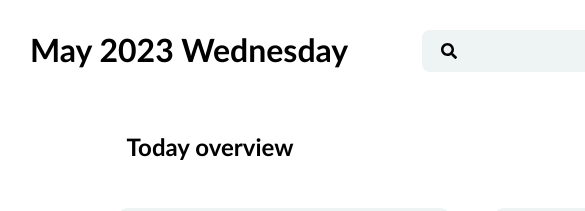
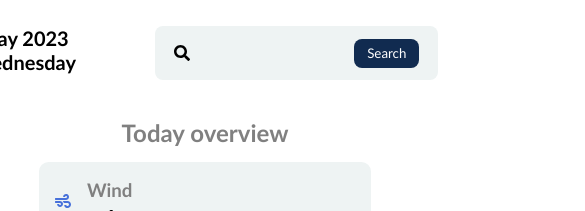
Before and after one commit to Rjmnhr/react-weather-app-2, a React (Create React App) app: page / in a window 390 px wide. Shown: the top 211 px of the page, 585 px wide, since content can reach past the window. Built offline with nearby package versions, Linux system fonts and the light colour scheme; no server answers.

Commit message:
media-query

```diff
--- a/src/App.css
+++ b/src/App.css
@@ -1,5 +1,12 @@
 .App {
   text-align: center;
+}
+.container{
+  display: flex;
+  background-color: black;
+  margin: 0;
+  padding: 0;
+
 }
 
 .App-logo {
@@ -36,3 +43,11 @@
     transform: rotate(360deg);
   }
 }
+
+@media (max-width: 768px) {
+
+    .container{
+      flex-direction: column;
+    }
+
+}
--- a/src/App.js
+++ b/src/App.js
@@ -8,7 +8,7 @@
   return (
     <div className="App">
       <AppContextProvider>
-        <div style={{ display: "flex" }} className="container">
+        <div style={{ background: "black" }} className="container">
           <MainPage />
           <LeftSideBar />
           <GetData />
--- a/src/components/left-side-bar/style.jsx
+++ b/src/components/left-side-bar/style.jsx
@@ -86,6 +86,13 @@
     margin-left: 0;
 }
 
+@media (max-width: 768px) {
+    .main-container{
+        width:100%;
+        border-radius: 8px 8px 0px 0px;
+    }
+}
+
 `
 
 export default LeftSideBarStyled;
--- a/src/components/main-page/index.jsx
+++ b/src/components/main-page/index.jsx
@@ -53,13 +53,13 @@
     <div className="header-container">
         <h1>{formattedDate}</h1>
         <div className="search-bar">
-            <FaSearch/>
+            <FaSearch className="fa-search"/>
         <input className="search-input" type="text"/>
         <button onClick={handleClick}>Search</button>
         </div>
 
     </div>
-<div  style={{display:"flex",width:"300px",justifyContent:"center",marginLeft:"50px",marginTop:"50px"}}>
+<div className="overview-header" >
 <h2 >Today overview</h2>
 </div>
 
--- a/src/components/main-page/style.jsx
+++ b/src/components/main-page/style.jsx
@@ -27,7 +27,7 @@
     }
     .overview-container{
         display: flex;
-        flex-direction: column;
+        /* flex-direction: column; */
         color:${(props=>props.theme==="light"? "black" : "white")};
         align-items: center;
         /* border: 1px solid black; */
@@ -85,6 +85,8 @@
     margin-left: 4.6rem;
 }
 
+
+
 .search-bar input{
     background: none;
     outline: none;
@@ -109,7 +111,56 @@
     flex-direction: column;
     gap: 7px;
 }
+.overview-header{
+    margin-top: 30px;
+    display:flex;
+    justify-content: start;
+    margin-left: 110px;
+    color:gray
+}
 
+
+    @media (max-width: 768px) {
+
+        .main-container{
+            width: 100%;
+            height: 70vh;
+        }
+
+        .search-bar{
+            width: 100%;
+        }
+        .search-bar button{
+            margin: 0;
+        }
+
+        .header-container h1{
+            font-size:20px;
+        }
+.header-container{
+    margin: 8px;
+    padding: 8px;
+
+    justify-content:center;
+    gap: 5px;
+}
+.card-container{
+
+    margin: 5px 15px;
+    height: 5rem;
+
+
+    }
+    .overview-sub-container{
+        margin: 5px;
+        padding:5px;
+    }
+    .overview-header{
+        justify-content: center;
+        margin-left: 0;
+    }
+
+}
 
 
 
--- a/src/index.css
+++ b/src/index.css
@@ -5,7 +5,8 @@
     sans-serif;
   -webkit-font-smoothing: antialiased;
   -moz-osx-font-smoothing: grayscale;
-  overflow: hidden;
+
+
 }
 
 
```
